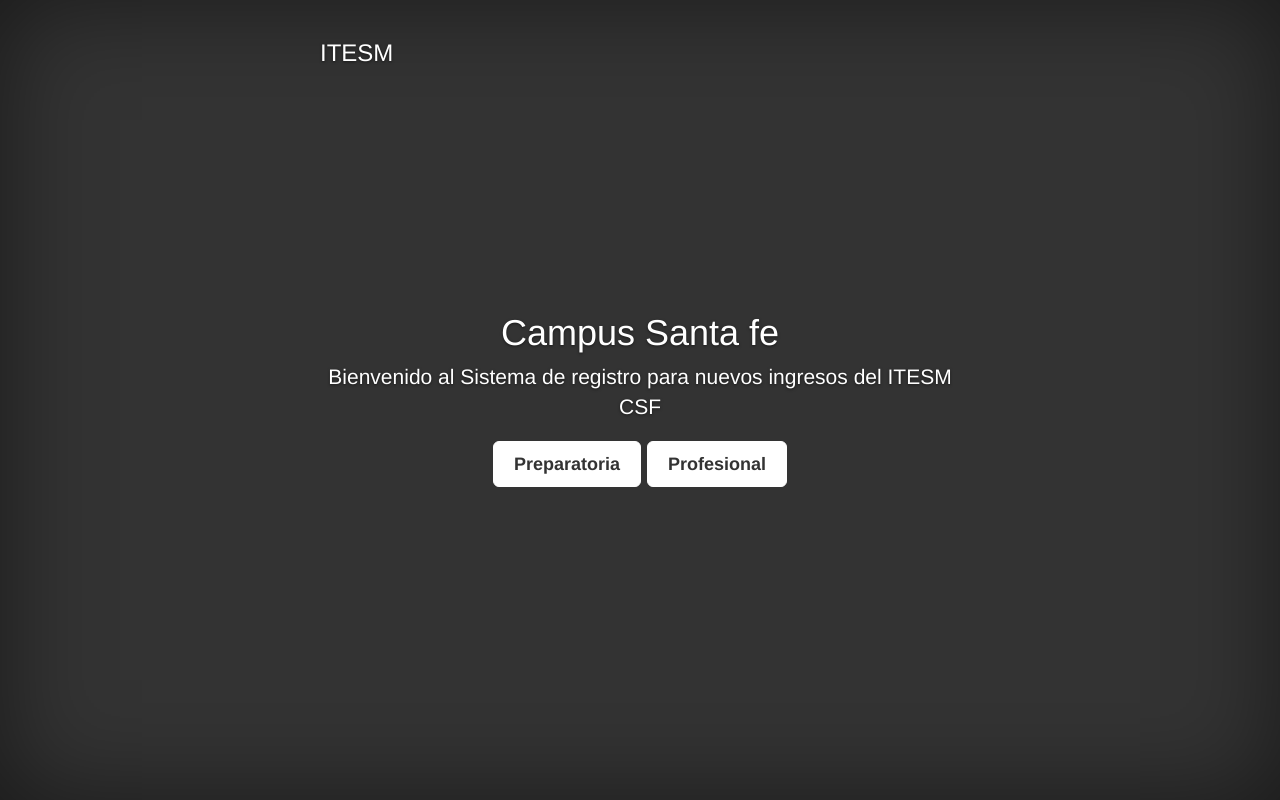
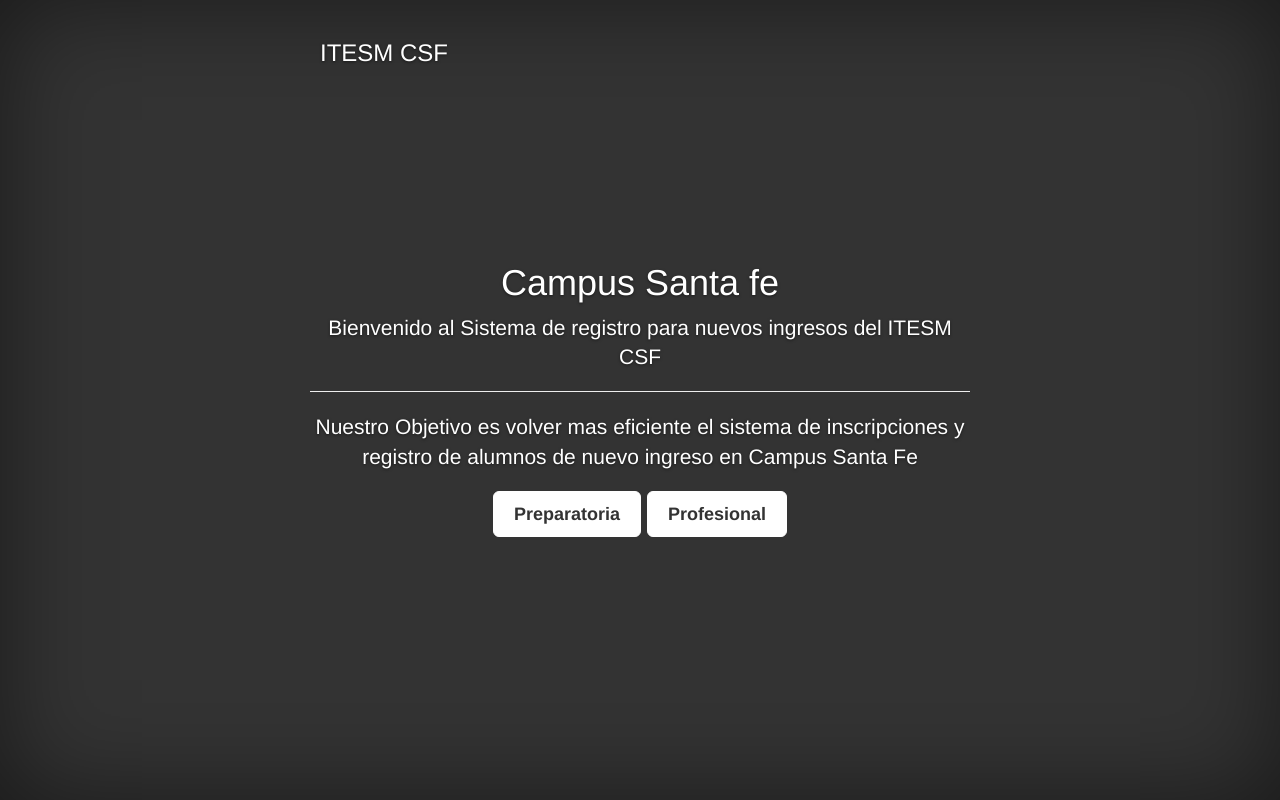
Before and after one commit to rubcuadra/ITESMForms, a Django app: page / in a window 1280 px wide. Run offline with Django 3.2, Linux system fonts and the light colour scheme; parts of the project's set-up code (start-up, migrations or seed data) failed here and were passed over; some libraries are stand-ins or nearby versions.

Commit message:
added objective in HTML index

```diff
--- a/templates/index.html
+++ b/templates/index.html
@@ -3,20 +3,17 @@
 <head>
   {% load staticfiles %}
   <meta charset="UTF-8">
-  <title>Document</title>
+  <title>Registros</title>
   <link rel="stylesheet" href="{% static 'css/bootstrap.min.css' %}">
   <link rel="stylesheet" href="{% static 'css/cover.css' %}">
 </head>
 <body>
 <div class="site-wrapper">
-
       <div class="site-wrapper-inner">
-
         <div class="cover-container">
-
           <div class="masthead clearfix">
             <div class="inner">
-              <h3 class="masthead-brand">ITESM</h3>
+              <h3 class="masthead-brand">ITESM CSF</h3>
               <nav>
                 <ul class="nav masthead-nav">
 
@@ -24,10 +21,11 @@
               </nav>
             </div>
           </div>
-
           <div class="inner cover">
             <h1 class="cover-heading">Campus Santa fe</h1>
             <p class="lead">Bienvenido al Sistema de registro para nuevos ingresos del ITESM CSF</p>
+            <hr>
+            <p class="lead">Nuestro Objetivo es volver mas eficiente el sistema de inscripciones y registro de alumnos de nuevo ingreso en Campus Santa Fe</p>
             <p class="lead">
               <a href="{% url 'prepa-new' %}" class="btn btn-lg btn-default">Preparatoria</a>
               <a href="{% url 'profe-new' %}" class="btn btn-lg btn-default">Profesional</a>
```
